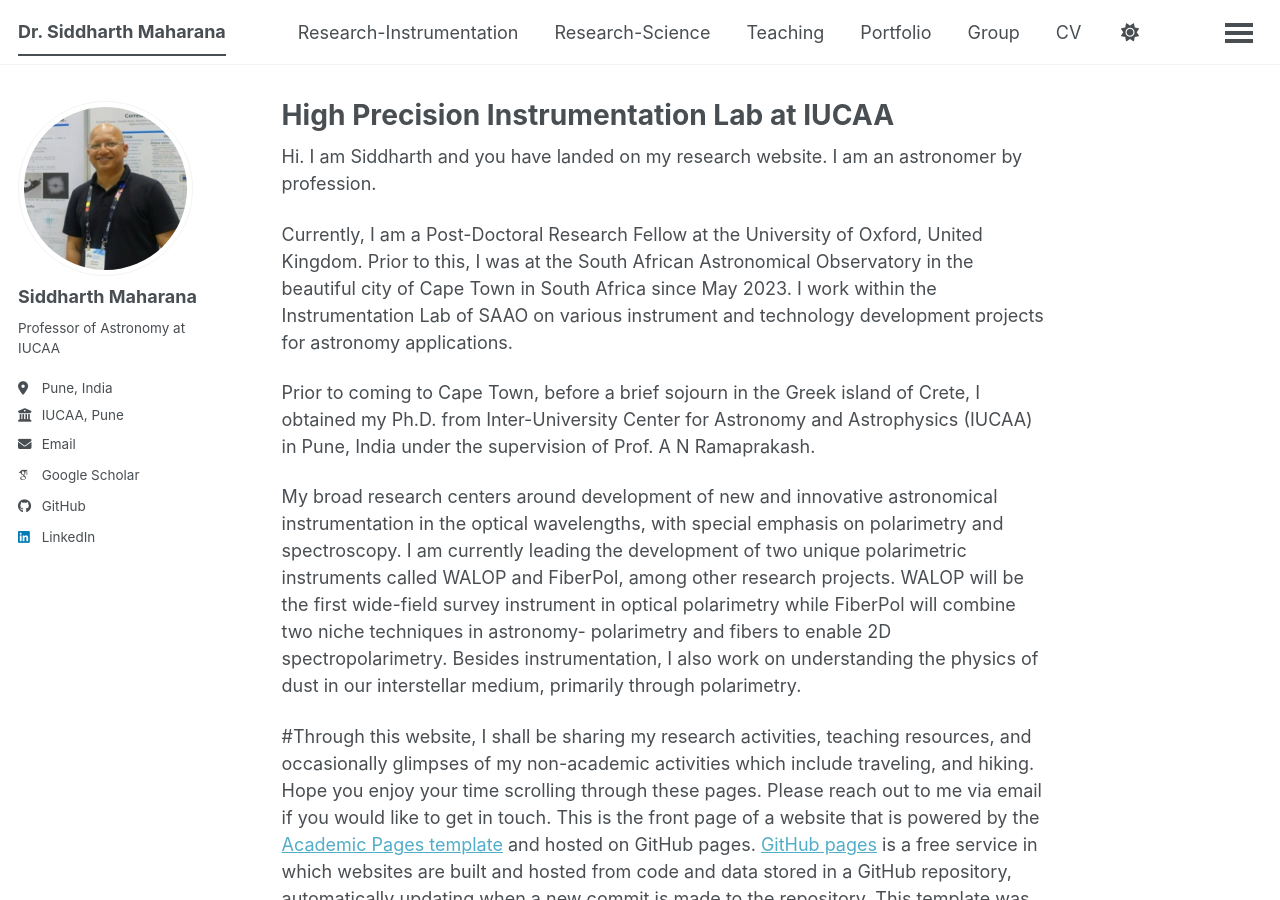
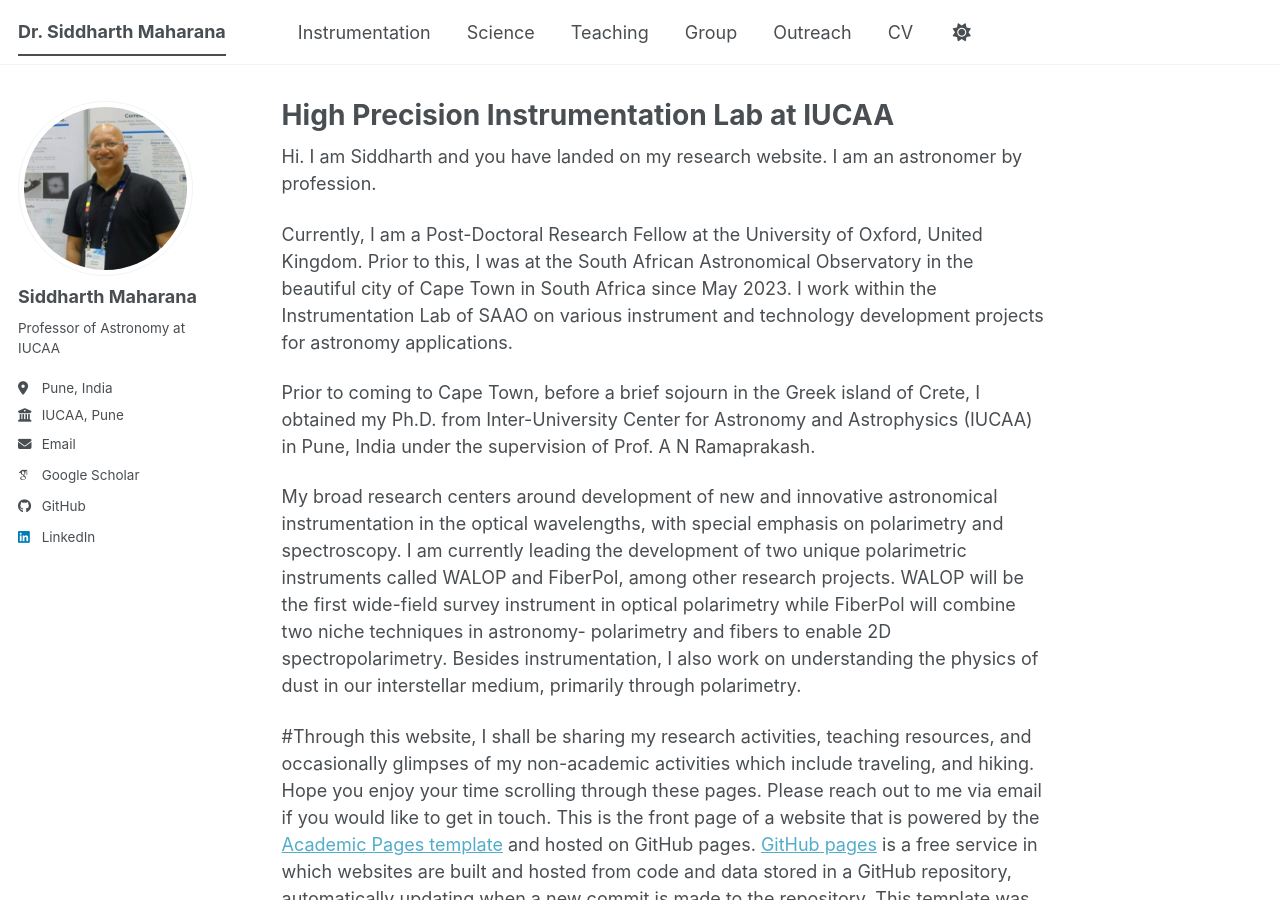
Before and after one commit to siddharth-maharana/siddharth-maharana.github.io, a Jekyll site: the page built from _pages/about.md, in a window 1280 px wide and 900 px high. Built offline with Jekyll 4.4.1, drawn with Linux system fonts in a browser that asks for light colours; some web fonts are replaced; a script bundle is joined from its source files by our own code; library files that are not in the unit come from our copies.

Commit message:
Update navigation.yml

```diff
--- a/_data/navigation.yml
+++ b/_data/navigation.yml
@@ -8,26 +8,26 @@
 #      Markdown formatted page while the second is generated using JSON.
 
 main:
-  - title: "Research-Instrumentation"
+  - title: "Instrumentation"
     url: /publlications/
 
-  - title: "Research-Science"
+  - title: "Science"
     url: /talks/
 
   - title: "Teaching"
     url: /teaching/
 
-  - title: "Portfolio"
-    url: /portfolio/
+  #- title: "Portfolio"
+  #  url: /portfolio/
 
   - title: "Group"
     url: /year-archive/
+
+  - title: "Outreach"
+    url: /markdown/
 
   - title: "CV"
     url: /cv/
 
   # - title: "CV"
   #   url: /cv-json/
-
-  - title: "Outreach"
-    url: /markdown/
```
